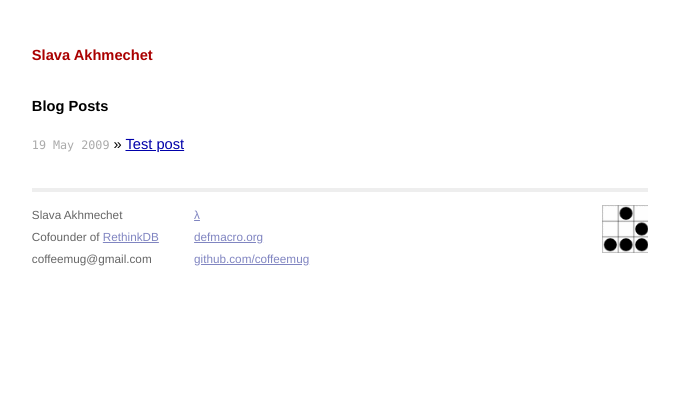
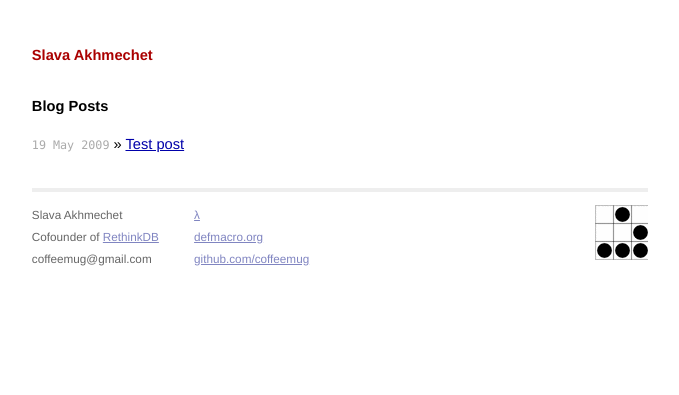
Before and after one commit to rvivek/rvivek.github.io, a Jekyll site: the page built from index.html, in a window 1280 px wide. Shown: the top 395 px of the page, without its empty margins (300-979 px from the left). Built offline with Jekyll 4.4.1, drawn with Linux system fonts in a browser that asks for light colours; Markdown is read by kramdown in place of the engine named in the settings.

Commit message:
Icon dimensions

```diff
--- a/css/screen.css
+++ b/css/screen.css
@@ -140,8 +140,6 @@ ul.posts {
 
       .site .footer .icon img {
         border: 0;
-        width: 48px;
-        height: 48px;
       }
 
 /*****************************************************************************/
```
